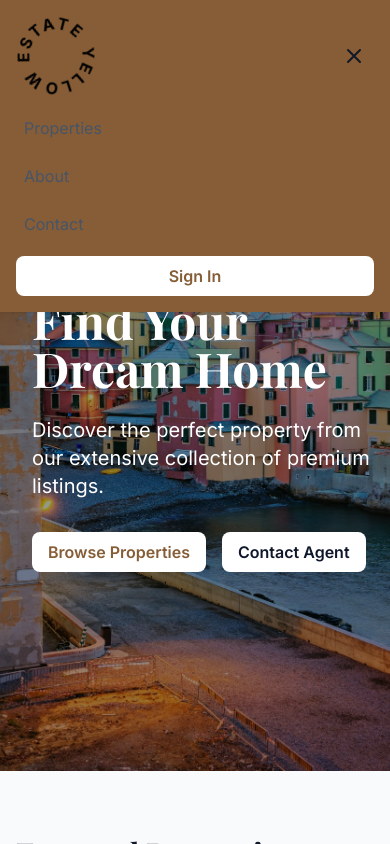
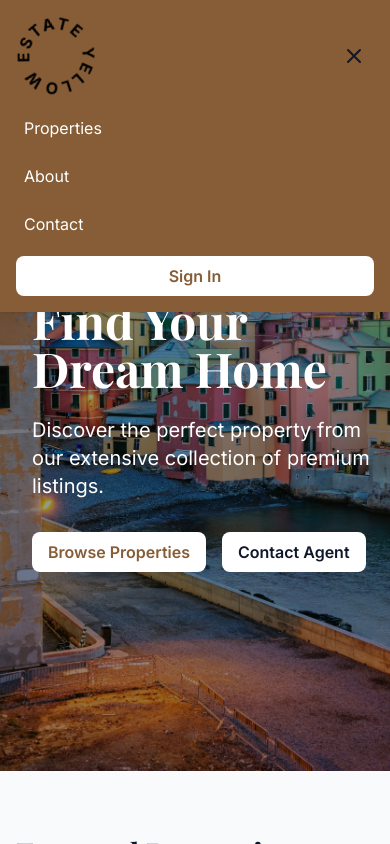
Before and after one commit to peterle95/yellow-real-estate, a Next.js app: page / in a window 390 px wide. Both pictures are taken after a click on the button "Toggle menu". Shown: the top 844 px of the page. Built offline with nearby package versions, Linux system fonts and the light colour scheme; a web font is replaced by a local one.

Commit message:
colors in hamburger menu

```diff
--- a/src/components/common/Header/Header.tsx
+++ b/src/components/common/Header/Header.tsx
@@ -105,21 +105,21 @@ export const Header = () => {
           <div className="flex flex-col space-y-4">
             <Link
               href="/properties"
-              className="text-primary-600 hover:text-primary-900 px-2 py-1"
+              className="text-white hover:text-accent px-2 py-1"
               onClick={() => setIsMenuOpen(false)}
             >
               Properties
             </Link>
             <Link
               href="/about"
-              className="text-primary-600 hover:text-primary-900 px-2 py-1"
+              className="text-white hover:text-accent px-2 py-1"
               onClick={() => setIsMenuOpen(false)}
             >
               About
             </Link>
             <Link
               href="/contact"
-              className="text-primary-600 hover:text-primary-900 px-2 py-1"
+              className="text-white hover:text-accent px-2 py-1"
               onClick={() => setIsMenuOpen(false)}
             >
               Contact
```
